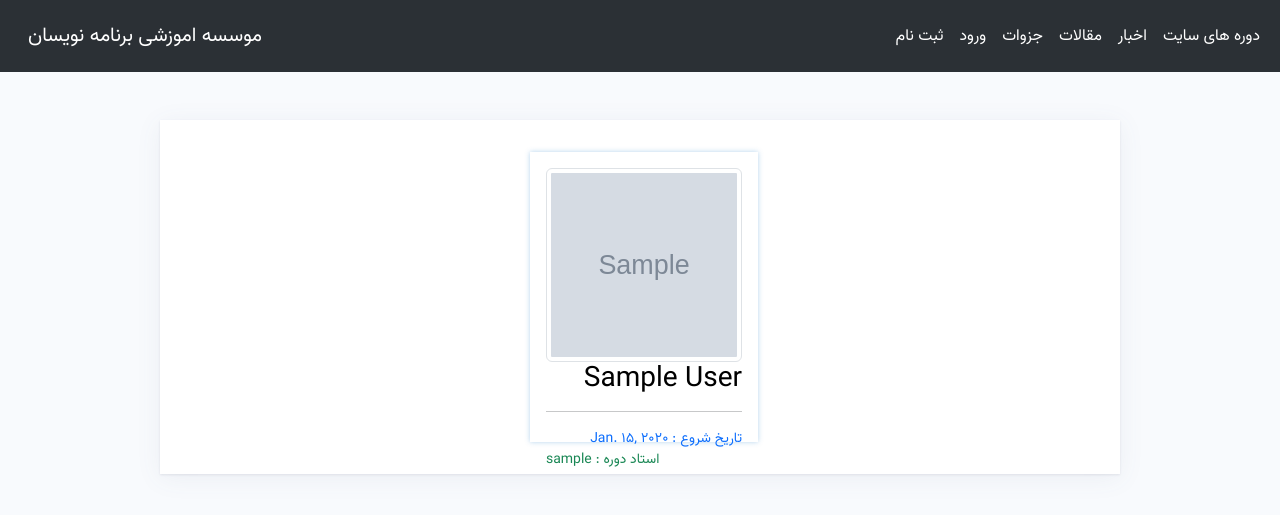
After one commit to PooyaRezaee/institute, a Django app: page /course/ in a window 1280 px wide. The commit adds this page. Shown: the top 515 px of the page. Run offline with Django 4.2, Linux system fonts and the light colour scheme; tables that the repository leaves empty hold one stand-in row (values such as "Sample post"); grey boxes marked "Sample" are stand-in pictures.

Commit message:
Added View List Courses

```diff
--- /dev/null
+++ b/home/templates/home/list_course.html
@@ -0,0 +1,21 @@
+{% extends 'base.html' %}
+
+{% block body %}
+<div dir="rtl" class="col-9 box mx-auto mt-5 p-4 d-flex flex-wrap">
+    {% for course in all_courses %}
+    <div class='custom-shadow p-3 radius col-3 mx-auto my-2'>
+        <img class="img-thumbnail w-100 h-75" src="{{ course.thumbnail.url }}">
+        <h3><a href="" class="link">{{course.name}}</a></h3>
+        <hr>
+        <small class="float-start text-primary">تاریخ شروع : {{course.start | date}}</small>
+        <small class="float-end text-success">استاد دوره : {{course.teacher}}</small>
+        <div class='clearfix'></div>
+    </div>
+    <div class='m-1'></div>
+    {% empty %}
+    <p class="item-box d-block">
+            درحال حاضر دور ای برای ثبت نام وجود ندارد
+    </p>
+    {% endfor %}
+</div>
+{% endblock body %}
--- a/home/urls.py
+++ b/home/urls.py
@@ -1,5 +1,5 @@
 from django.urls import path
-from .views import Index,DetailNewsView,NewsListView,DetailArticleView,ArticleListView,HandoutListView
+from .views import Index,DetailNewsView,NewsListView,DetailArticleView,ArticleListView,HandoutListView,CourseListView
 
 app_name = 'home'
 
@@ -10,4 +10,5 @@ urlpatterns = [
     path("article/<int:pk>/", DetailArticleView.as_view(), name="detail-article"),
     path("article/", ArticleListView.as_view(), name="list-article"),
     path("handout/", HandoutListView.as_view(), name="list-handout"),
+    path("course/", CourseListView.as_view(), name="list-course"),
 ]
--- a/home/views.py
+++ b/home/views.py
@@ -2,6 +2,7 @@ from django.shortcuts import render
 from django.views import View
 from django.views.generic import DetailView,ListView
 from .models import News,Article,Handout
+from accounts.models import Course
 class Index(View):
     def get(self,request):
         last_news = News.objects.all().order_by('-created')[:5]
@@ -40,3 +41,8 @@ class HandoutListView(ListView):
     template_name = 'home/list_handout.html'
     model = Handout
     context_object_name = 'all_handout'
+
+class CourseListView(ListView):
+    template_name = 'home/list_course.html'
+    model = Course
+    context_object_name = 'all_courses'
--- a/templates/base.html
+++ b/templates/base.html
@@ -61,6 +61,9 @@
                     <li class="nav-item">
                         <a class="nav-link active" aria-current="page" href="{% url 'home:list-news' %}">اخبار</a>
                     </li>
+                    <li class="nav-item">
+                        <a class="nav-link active" aria-current="page" href="{% url 'home:list-course' %}">دوره های سایت</a>
+                    </li>
                 </ul>
             </div>
         </div>
```
